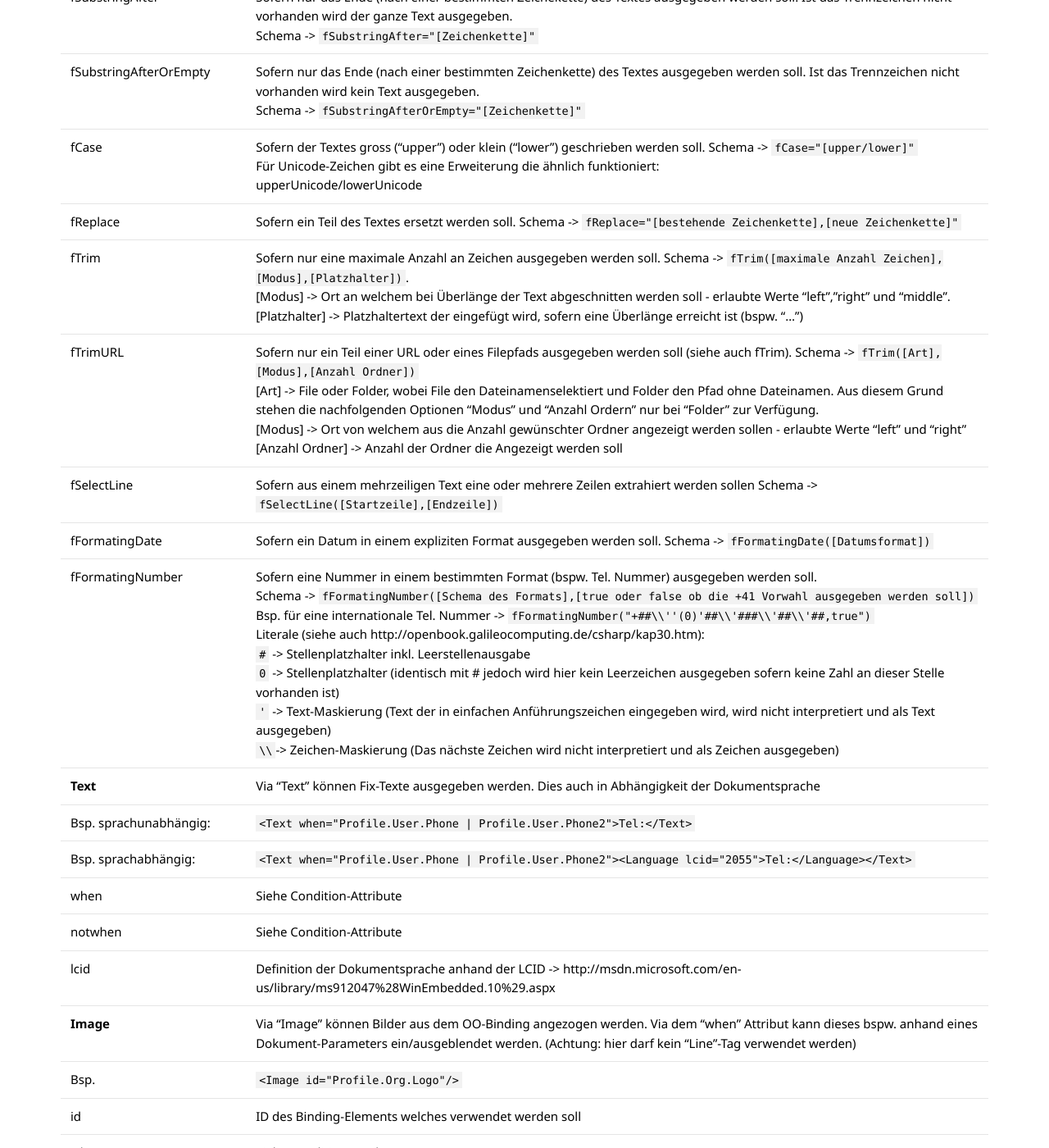
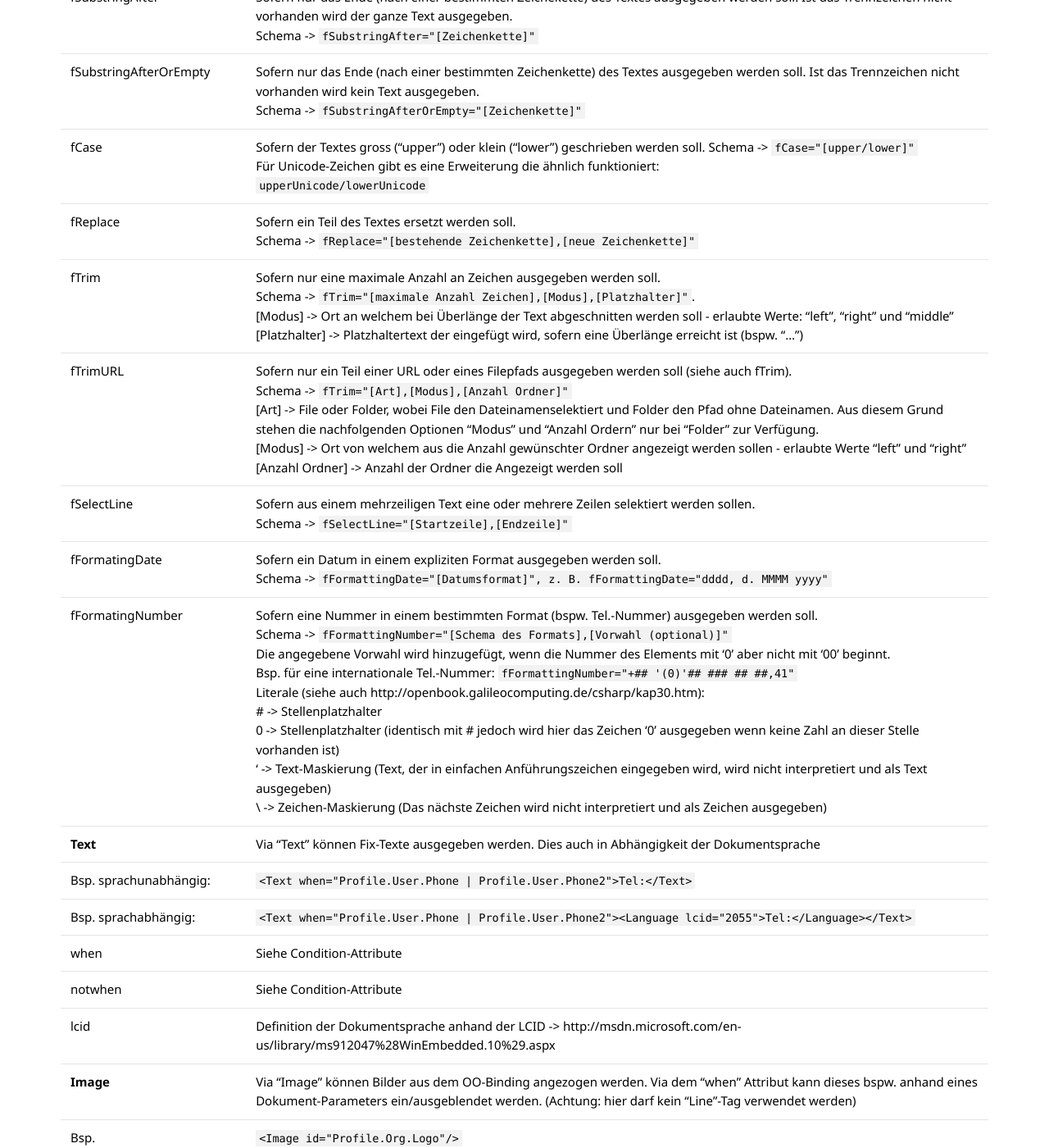
Before and after one commit to primesoft-group/oneoffixx-docs, a Jekyll site: the page built from _pages/docfunc/de/df-scripts.md, in a window 1280 px wide and 1400 px high, scrolled down 4134 px. Shown: the whole window at 82% size. Built offline with Jekyll 4.4.1, drawn with Linux system fonts in a browser that asks for light colours; nearby versions of some CDN libraries; some web fonts are replaced.

Commit message:
funktionen abgeschlossen

```diff
--- a/_pages/docfunc/de/df-scripts.md
+++ b/_pages/docfunc/de/df-scripts.md
@@ -120,13 +120,13 @@ fSubstringBefore    | Sofern nur der Anfang (vor einer bestimmten Zeichenkette)
 fSubstringBeforeOrEmpty | Sofern nur der Anfang (vor einer bestimmten Zeichenkette) des Textes ausgegeben werden soll. Ist das Trennzeichen nicht vorhanden wird kein Text ausgegeben. <br/> Schema -> `fSubstringBeforeOrEmpty="[Zeichenkette]"`
 fSubstringAfter         |  Sofern nur das Ende (nach einer bestimmten Zeichekette) des Textes ausgegeben werden soll. Ist das Trennzeichen nicht vorhanden wird der ganze Text ausgegeben. <br/> Schema -> `fSubstringAfter="[Zeichenkette]"`
 fSubstringAfterOrEmpty  |  Sofern nur das Ende (nach einer bestimmten Zeichenkette) des Textes ausgegeben werden soll. Ist das Trennzeichen nicht vorhanden wird kein Text ausgegeben. <br/> Schema -> `fSubstringAfterOrEmpty="[Zeichenkette]"`
-fCase               | Sofern der Textes gross ("upper") oder klein ("lower") geschrieben werden soll. Schema -> `fCase="[upper/lower]"` <br/> Für Unicode-Zeichen gibt es eine Erweiterung die ähnlich funktioniert: <br/> upperUnicode/lowerUnicode
-fReplace            | Sofern ein Teil des Textes ersetzt werden soll. Schema -> `fReplace="[bestehende Zeichenkette],[neue Zeichenkette]"`
-fTrim               | Sofern nur eine maximale Anzahl an Zeichen ausgegeben werden soll. Schema -> `fTrim([maximale Anzahl Zeichen],[Modus],[Platzhalter])`. <br/> [Modus] -> Ort an welchem bei Überlänge der Text abgeschnitten werden soll - erlaubte Werte "left","right" und "middle". <br/> [Platzhalter] -> Platzhaltertext der eingefügt wird, sofern eine Überlänge erreicht ist (bspw. "...")
-fTrimURL            | Sofern nur ein Teil einer URL oder eines Filepfads ausgegeben werden soll (siehe auch fTrim). Schema -> `fTrim([Art],[Modus],[Anzahl Ordner])` <br/> [Art] -> File oder Folder, wobei File den Dateinamenselektiert und Folder den Pfad ohne Dateinamen. Aus diesem Grund stehen die nachfolgenden Optionen "Modus" und "Anzahl Ordern" nur bei "Folder" zur Verfügung. <br/> [Modus] -> Ort von welchem aus die Anzahl gewünschter Ordner angezeigt werden sollen - erlaubte Werte "left" und "right" <br/> [Anzahl Ordner] -> Anzahl der Ordner die Angezeigt werden soll
-fSelectLine         | Sofern aus einem mehrzeiligen Text eine oder mehrere Zeilen extrahiert werden sollen Schema -> `fSelectLine([Startzeile],[Endzeile])`
-fFormatingDate      | Sofern ein Datum in einem expliziten Format ausgegeben werden soll. Schema -> `fFormatingDate([Datumsformat])`
-fFormatingNumber    | Sofern eine Nummer in einem bestimmten Format (bspw. Tel. Nummer) ausgegeben werden soll. <br/> Schema -> `fFormatingNumber([Schema des Formats],[true oder false ob die +41 Vorwahl ausgegeben werden soll])` <br/> Bsp. für eine internationale Tel. Nummer -> `fFormatingNumber("+##\\''(0)'##\\'###\\'##\\'##,true")` <br/> Literale (siehe auch http://openbook.galileocomputing.de/csharp/kap30.htm): <br/> `#` -> Stellenplatzhalter inkl. Leerstellenausgabe <br/> `0` -> Stellenplatzhalter (identisch mit # jedoch wird hier kein Leerzeichen ausgegeben sofern keine Zahl an dieser Stelle vorhanden ist) <br/> `'` -> Text-Maskierung (Text der in einfachen Anführungszeichen eingegeben wird, wird nicht interpretiert und als Text ausgegeben) <br/> `\\`-> Zeichen-Maskierung (Das nächste Zeichen wird nicht interpretiert und als Zeichen ausgegeben)
+fCase               | Sofern der Textes gross ("upper") oder klein ("lower") geschrieben werden soll. Schema -> `fCase="[upper/lower]"` <br/> Für Unicode-Zeichen gibt es eine Erweiterung die ähnlich funktioniert: <br/> `upperUnicode/lowerUnicode`
+fReplace            | Sofern ein Teil des Textes ersetzt werden soll. <br/> Schema -> `fReplace="[bestehende Zeichenkette],[neue Zeichenkette]"`
+fTrim               | Sofern nur eine maximale Anzahl an Zeichen ausgegeben werden soll. <br/> Schema -> `fTrim="[maximale Anzahl Zeichen],[Modus],[Platzhalter]"`. <br/> [Modus] -> Ort an welchem bei Überlänge der Text abgeschnitten werden soll - erlaubte Werte: "left", "right" und "middle" <br/> [Platzhalter] -> Platzhaltertext der eingefügt wird, sofern eine Überlänge erreicht ist (bspw. "...")
+fTrimURL            | Sofern nur ein Teil einer URL oder eines Filepfads ausgegeben werden soll (siehe auch fTrim). <br/> Schema -> `fTrim="[Art],[Modus],[Anzahl Ordner]"` <br/> [Art] -> File oder Folder, wobei File den Dateinamenselektiert und Folder den Pfad ohne Dateinamen. Aus diesem Grund stehen die nachfolgenden Optionen "Modus" und "Anzahl Ordern" nur bei "Folder" zur Verfügung. <br/> [Modus] -> Ort von welchem aus die Anzahl gewünschter Ordner angezeigt werden sollen - erlaubte Werte "left" und "right" <br/> [Anzahl Ordner] -> Anzahl der Ordner die Angezeigt werden soll
+fSelectLine         | Sofern aus einem mehrzeiligen Text eine oder mehrere Zeilen selektiert werden sollen. <br/> Schema -> `fSelectLine="[Startzeile],[Endzeile]"`
+fFormatingDate      | Sofern ein Datum in einem expliziten Format ausgegeben werden soll. <br/> Schema -> `fFormattingDate="[Datumsformat]", z. B. fFormattingDate="dddd, d. MMMM yyyy"`
+fFormatingNumber    | Sofern eine Nummer in einem bestimmten Format (bspw. Tel.-Nummer) ausgegeben werden soll. <br/> Schema -> `fFormattingNumber="[Schema des Formats],[Vorwahl (optional)]"` <br/> Die angegebene Vorwahl wird hinzugefügt, wenn die Nummer des Elements mit '0' aber nicht mit '00' beginnt. <br/> Bsp. für eine internationale Tel.-Nummer: `fFormattingNumber="+## '(0)'## ### ## ##,41"` <br/> Literale (siehe auch http://openbook.galileocomputing.de/csharp/kap30.htm): <br/> # -> Stellenplatzhalter <br/> 0 -> Stellenplatzhalter (identisch mit # jedoch wird hier das Zeichen '0' ausgegeben wenn keine Zahl an dieser Stelle vorhanden ist) <br/> ' -> Text-Maskierung (Text, der in einfachen Anführungszeichen eingegeben wird, wird nicht interpretiert und als Text ausgegeben) <br/> \ -> Zeichen-Maskierung (Das nächste Zeichen wird nicht interpretiert und als Zeichen ausgegeben)
 __Text__            | Via "Text" können Fix-Texte ausgegeben werden. Dies auch in Abhängigkeit der Dokumentsprache
 Bsp. sprachunabhängig:  | `<Text when="Profile.User.Phone | Profile.User.Phone2">Tel:</Text>`
 Bsp. sprachabhängig:| `<Text when="Profile.User.Phone | Profile.User.Phone2"><Language lcid="2055">Tel:</Language></Text>`
```
